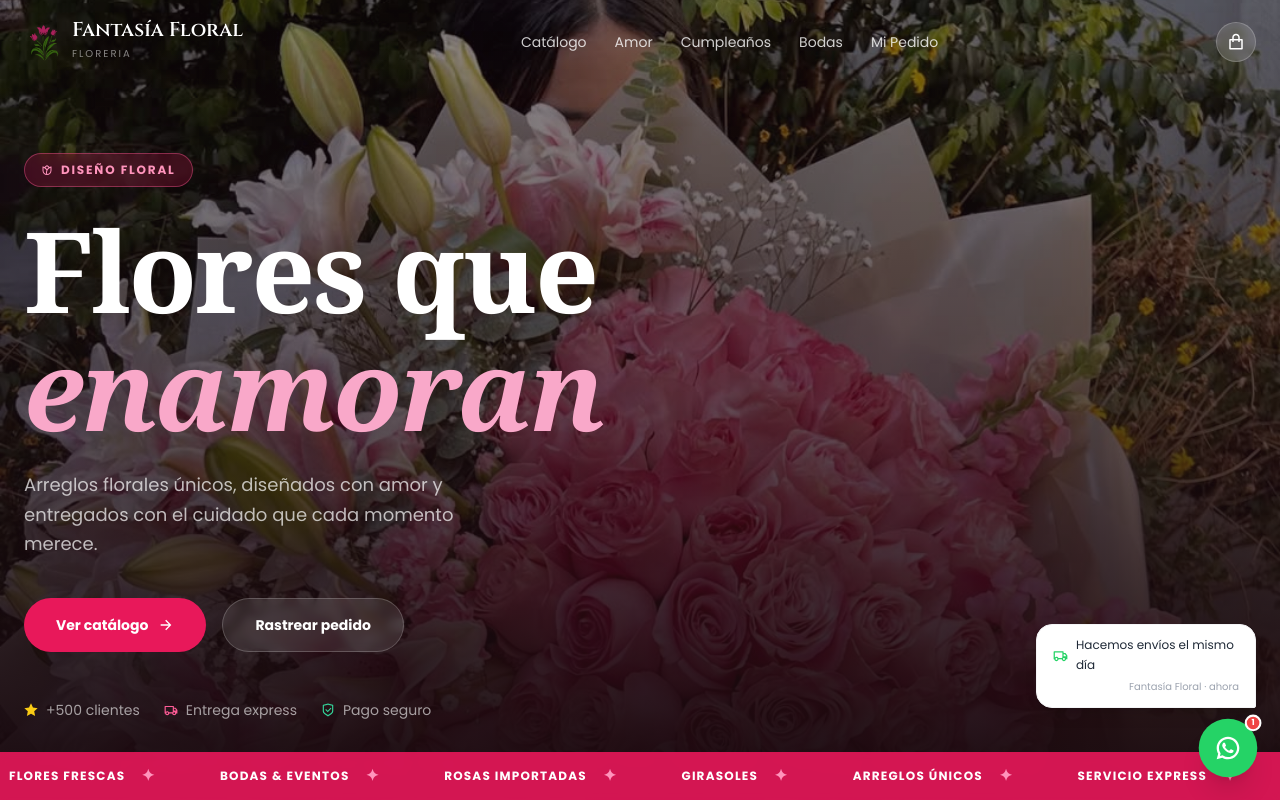
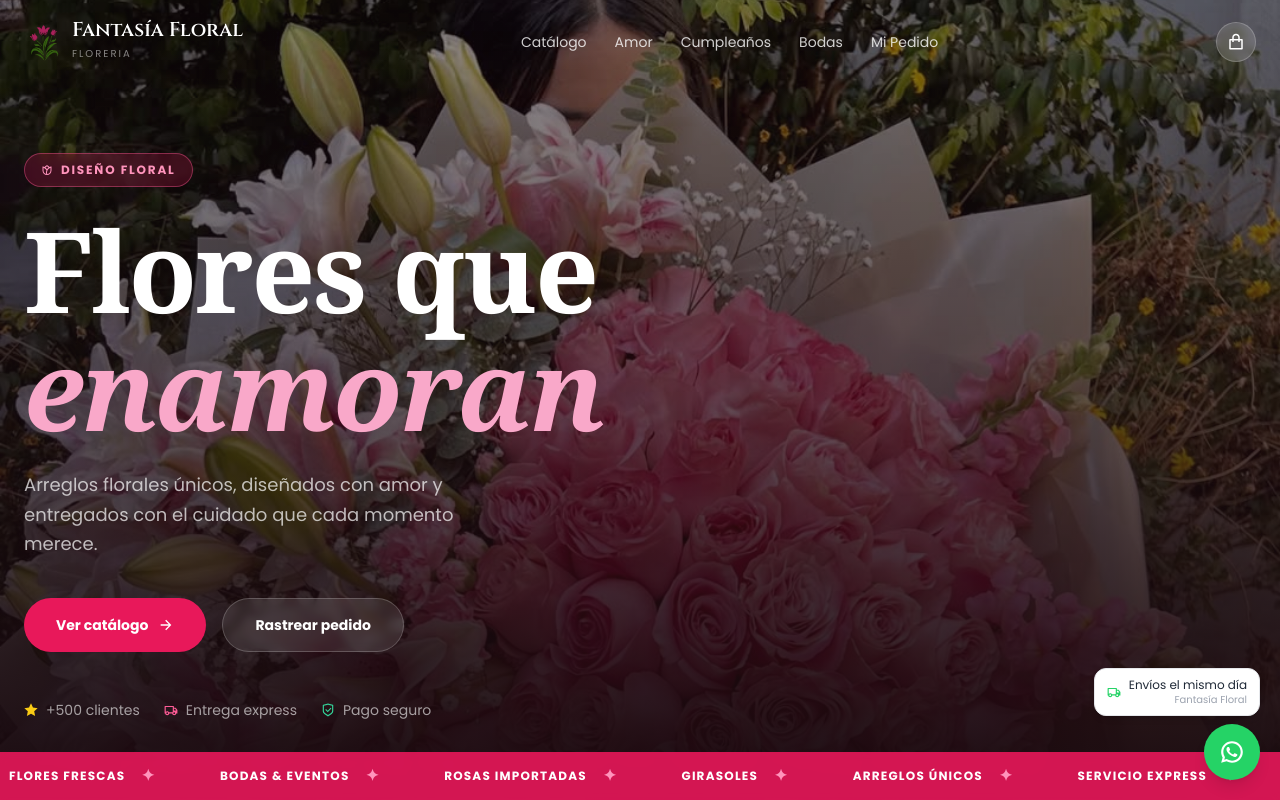
Before and after one commit to Trons31/FloralFantasy, a Next.js app: page / in a window 1280 px wide. Shown: the top 800 px of the page. Built offline with nearby package versions, Linux system fonts and the light colour scheme.

Commit message:
update page operadors

```diff
--- a/src/components/client/WhatsAppButton.tsx
+++ b/src/components/client/WhatsAppButton.tsx
@@ -1,177 +1,62 @@
 "use client";
 import { useState, useEffect } from "react";
-import { motion, AnimatePresence } from "framer-motion";
-import { RiWhatsappLine, RiCloseLine, RiCustomerService2Line, RiTruckLine, RiScissorsCutLine, RiGiftLine, RiMapPinLine, RiChat3Line } from "react-icons/ri";
+import {
+  RiWhatsappLine,
+  RiCustomerService2Line,
+  RiTruckLine,
+  RiScissorsCutLine
+} from "react-icons/ri";
 
 const messages = [
-  { id: 1, icon: RiCustomerService2Line, text: "¡Hola! ¿En qué te ayudamos?" },
-  { id: 2, icon: RiTruckLine,            text: "Hacemos envíos el mismo día" },
-  { id: 3, icon: RiScissorsCutLine,      text: "Pide tu arreglo personalizado" },
-  { id: 4, icon: RiGiftLine,             text: "Ramos, coronas y centros de mesa" },
-  { id: 5, icon: RiMapPinLine,           text: "Entregamos en toda la ciudad" },
-  { id: 6, icon: RiChat3Line,            text: "¡Escríbenos, respondemos al instante!" },
+  { text: "¿Te ayudamos?", icon: RiCustomerService2Line },
+  { text: "Envíos el mismo día", icon: RiTruckLine },
+  { text: "Arreglos personalizados", icon: RiScissorsCutLine },
 ];
 
 export default function WhatsAppButton() {
-  const [open, setOpen] = useState(false);
-  const [hasOpened, setHasOpened] = useState(false);
   const [currentMsg, setCurrentMsg] = useState(0);
   const [visible, setVisible] = useState(true);
 
-  // Auto-rotate messages when chat is closed
   useEffect(() => {
-    if (open) return;
-
-    const cycle = setInterval(() => {
-      // Fade out
+    const interval = setInterval(() => {
       setVisible(false);
       setTimeout(() => {
         setCurrentMsg((prev) => (prev + 1) % messages.length);
         setVisible(true);
-      }, 400);
-    }, 3500);
+      }, 250);
+    }, 3000);
 
-    return () => clearInterval(cycle);
-  }, [open]);
+    return () => clearInterval(interval);
+  }, []);
 
-  const handleOpen = () => {
-    setOpen(true);
-    setHasOpened(true);
-  };
+  const CurrentIcon = messages[currentMsg].icon;
 
   return (
-    <div className="fixed bottom-6 right-6 z-50 flex flex-col items-end gap-3">
-      {/* Expanded chat panel */}
-      <AnimatePresence>
-        {open && (
-          <motion.div
-            initial={{ opacity: 0, y: 20, scale: 0.85 }}
-            animate={{ opacity: 1, y: 0, scale: 1 }}
-            exit={{ opacity: 0, y: 20, scale: 0.85 }}
-            transition={{ type: "spring", stiffness: 300, damping: 24 }}
-            className="flex flex-col gap-2 mb-1 items-end"
-          >
-            {/* Header card */}
-            <motion.div
-              initial={{ opacity: 0, y: 10 }}
-              animate={{ opacity: 1, y: 0 }}
-              transition={{ delay: 0.05 }}
-              className="bg-[#075E54] text-white rounded-2xl rounded-br-sm px-4 py-3 shadow-xl max-w-[240px] flex items-center gap-2"
-            >
-              <div className="w-8 h-8 bg-white/20 rounded-full flex items-center justify-center flex-shrink-0">
-                <RiWhatsappLine size={18} />
-              </div>
-              <div>
-                <p className="text-xs font-bold leading-none">Fantasía Floral</p>
-                <p className="text-[10px] text-white/60 mt-0.5">Normalmente responde al instante</p>
-              </div>
-            </motion.div>
+    <div className="fixed bottom-5 right-5 z-50 flex flex-col items-end gap-2">
 
-            {/* All message bubbles */}
-            {messages.slice(0, 3).map((b, i) => (
-              <motion.div
-                key={b.id}
-                initial={{ opacity: 0, x: 30, scale: 0.8 }}
-                animate={{ opacity: 1, x: 0, scale: 1 }}
-                transition={{
-                  delay: 0.15 + i * 0.12,
-                  type: "spring",
-                  stiffness: 260,
-                  damping: 22,
-                }}
-                className="bg-white text-gray-800 text-sm px-4 py-2.5 rounded-2xl rounded-br-sm shadow-md max-w-[220px] border border-gray-100 flex items-center gap-2"
-              >
-                <b.icon size={16} className="text-[#25D366] flex-shrink-0" />
-                {b.text}
-              </motion.div>
-            ))}
+      {/* Mensaje flotante */}
+      {visible && (
+        <div className="fade-in bg-white text-gray-800 text-[12px] px-3 py-2 rounded-xl shadow-md max-w-[180px] border flex items-center gap-2">
+          <CurrentIcon size={14} className="text-[#25D366] flex-shrink-0" />
 
-            {/* CTA button */}
-            <motion.a
-              href="https://wa.me/573024128595?text=Hola!%20Me%20interesa%20hacer%20un%20pedido%20de%20flores%20%F0%9F%8C%B8"
-              target="_blank"
-              rel="noopener noreferrer"
-              initial={{ opacity: 0, y: 10 }}
-              animate={{ opacity: 1, y: 0 }}
-              transition={{ delay: 0.6 }}
-              whileHover={{ scale: 1.03 }}
-              whileTap={{ scale: 0.97 }}
-              className="flex items-center gap-2 bg-[#25D366] hover:bg-[#1ebe5d] text-white font-semibold text-sm px-5 py-3 rounded-full shadow-lg transition-colors"
-            >
-              <RiWhatsappLine size={18} />
-              Pedir por WhatsApp
-            </motion.a>
-          </motion.div>
-        )}
-      </AnimatePresence>
+          <div>
+            <p className="leading-tight">{messages[currentMsg].text}</p>
+            <span className="block text-[10px] text-gray-400 text-right">
+              Fantasía Floral
+            </span>
+          </div>
+        </div>
+      )}
 
-      {/* Floating auto-message bubble (visible when chat is closed) */}
-      <AnimatePresence>
-        {!open && visible && (
-          <motion.div
-            key={messages[currentMsg].id}
-            initial={{ opacity: 0, x: 20, scale: 0.88 }}
-            animate={{ opacity: 1, x: 0, scale: 1 }}
-            exit={{ opacity: 0, x: 10, scale: 0.92 }}
-            transition={{ type: "spring", stiffness: 280, damping: 22 }}
-            className="bg-white text-gray-800 text-sm px-4 py-2.5 rounded-2xl rounded-br-sm shadow-lg max-w-[220px] border border-gray-100 cursor-pointer"
-            onClick={handleOpen}
-          >
-            <div className="flex items-center gap-2">
-              {(() => { const Icon = messages[currentMsg].icon; return <Icon size={15} className="text-[#25D366] flex-shrink-0" />; })()}
-              <span className="text-[12px]" >{messages[currentMsg].text}</span>
-            </div>
-            {/* Tiny tail */}
-            <span className="block text-[10px] text-gray-400 mt-0.5 text-right">
-              Fantasía Floral · ahora
-            </span>
-          </motion.div>
-        )}
-      </AnimatePresence>
-
-      {/* Main FAB */}
-      <div className="relative">
-        <motion.button
-          onClick={() => (open ? setOpen(false) : handleOpen())}
-          whileHover={{ scale: 1.1 }}
-          whileTap={{ scale: 0.92 }}
-          animate={!open ? { scale: [1, 1.07, 1] } : {}}
-          transition={!open ? { repeat: Infinity, repeatDelay: 5, duration: 0.5 } : {}}
-          className="relative w-14 h-14 bg-[#25D366] hover:bg-[#1ebe5d] text-white rounded-full shadow-xl flex items-center justify-center transition-colors"
-          aria-label="Contactar por WhatsApp"
-        >
-          <AnimatePresence mode="wait">
-            {open ? (
-              <motion.span
-                key="close"
-                initial={{ rotate: -90, opacity: 0 }}
-                animate={{ rotate: 0, opacity: 1 }}
-                exit={{ rotate: 90, opacity: 0 }}
-                transition={{ duration: 0.2 }}
-              >
-                <RiCloseLine size={24} />
-              </motion.span>
-            ) : (
-              <motion.span
-                key="whatsapp"
-                initial={{ rotate: 90, opacity: 0 }}
-                animate={{ rotate: 0, opacity: 1 }}
-                exit={{ rotate: -90, opacity: 0 }}
-                transition={{ duration: 0.2 }}
-              >
-                <RiWhatsappLine size={26} />
-              </motion.span>
-            )}
-          </AnimatePresence>
-
-          {/* Unread dot */}
-          {!hasOpened && (
-            <span className="absolute -top-1 -right-1 w-4 h-4 bg-red-500 rounded-full border-2 border-white flex items-center justify-center">
-              <span className="text-[8px] font-bold text-white">1</span>
-            </span>
-          )}
-        </motion.button>
-      </div>
+      {/* Botón WhatsApp */}
+      <a
+        href="https://wa.me/573024128595?text=Hola!%20Quiero%20hacer%20un%20pedido"
+        target="_blank"
+        rel="noopener noreferrer"
+        className="w-14 h-14 bg-[#25D366] hover:bg-[#1ebe5d] text-white rounded-full shadow-lg flex items-center justify-center"
+      >
+        <RiWhatsappLine size={26} />
+      </a>
     </div>
   );
 }
```
